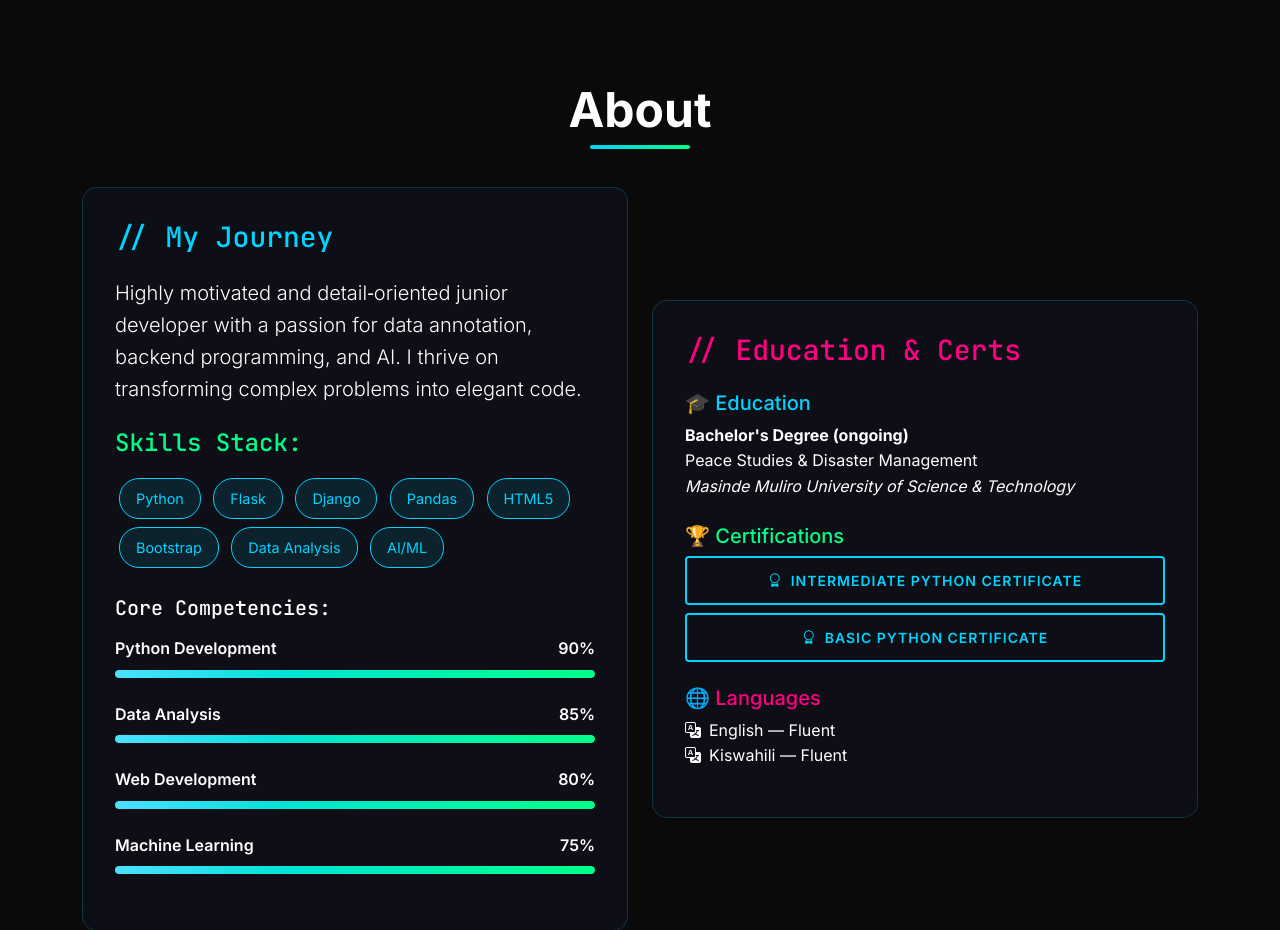
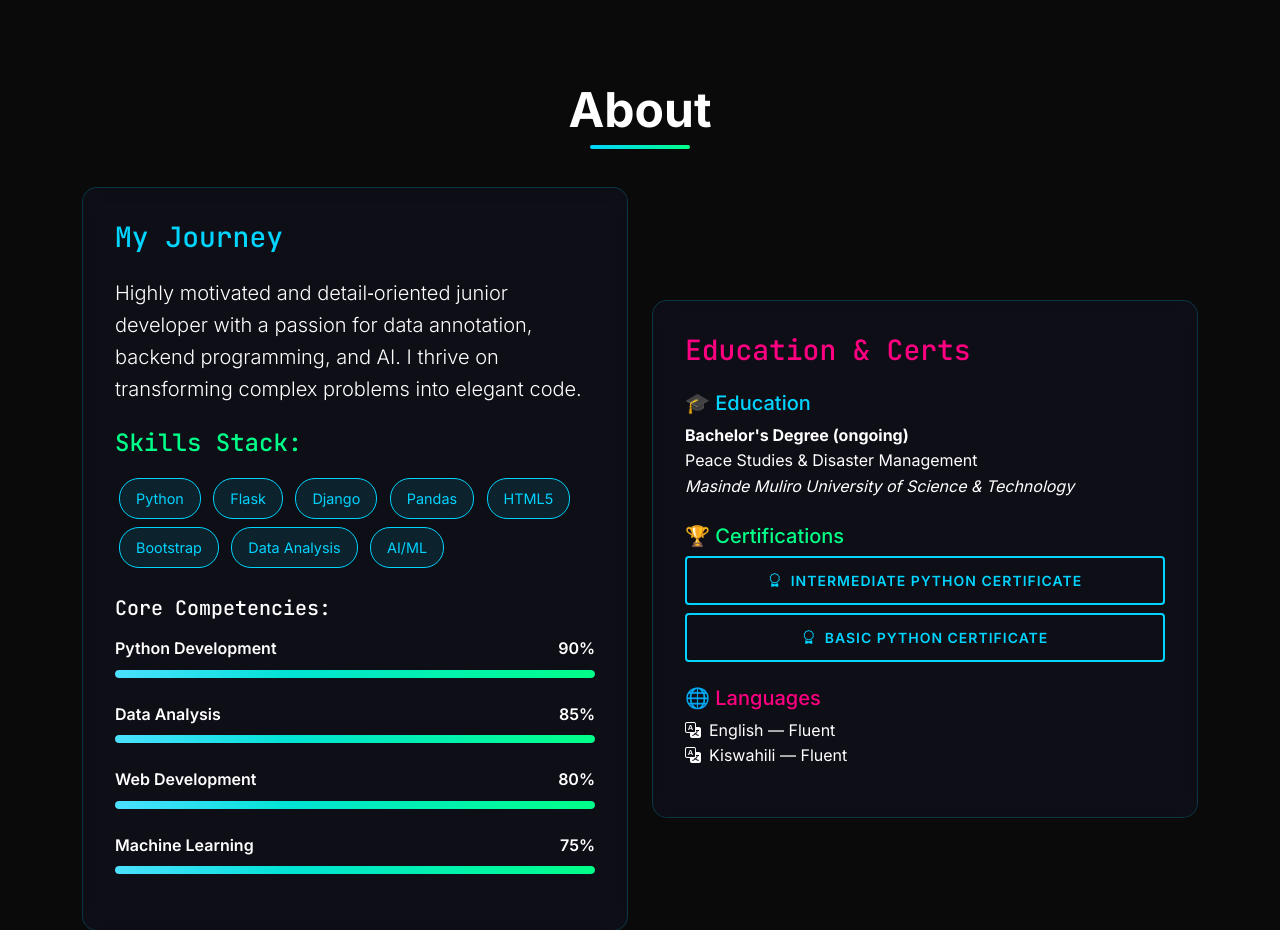
Before and after one commit to ja154/prtfo, a Flask app: page / in a window 1280 px wide. Shown: the part 819-1749 px from the top of the page. Run offline with Flask 3, Linux system fonts and the light colour scheme; some libraries are stand-ins or nearby versions.

Commit message:
index.html

```diff
--- a/templates/index.html
+++ b/templates/index.html
@@ -515,7 +515,7 @@
             <div class="row align-items-center">
                 <div class="col-lg-6 mb-5 mb-lg-0">
                     <div class="tech-card">
-                        <h3 class="code-font mb-4" style="color: var(--primary-neon);">// My Journey</h3>
+                        <h3 class="code-font mb-4" style="color: var(--primary-neon);"> My Journey</h3>
                         <p class="lead mb-4">
                             Highly motivated and detail‑oriented junior developer with a passion for data annotation,
                             backend programming, and AI. I thrive on transforming complex problems into elegant code.
@@ -577,7 +577,7 @@
 
                 <div class="col-lg-6">
                     <div class="tech-card">
-                        <h3 class="code-font mb-4" style="color: var(--secondary-neon);">// Education & Certs</h3>
+                        <h3 class="code-font mb-4" style="color: var(--secondary-neon);">Education & Certs</h3>
 
                         <div class="mb-4">
                             <h5 style="color: var(--primary-neon);">🎓 Education</h5>
@@ -684,8 +684,8 @@
                             <i class="bi bi-server"></i>
                         </div>
                         <div class="p-4">
-                            <h5 class="code-font mb-3">Task Manager API</h5>
-                            <p class="text-muted mb-3">RESTful API built with Flask featuring JWT authentication, CRUD operations, and real-time notifications.</p>
+                            <h5 class="code-font mb-3">Task Manager</h5>
+                            <p class="text-muted mb-3">r.</p>
                             <div class="mb-3">
                                 <span class="tech-badge">Flask</span>
                                 <span class="tech-badge">JWT</span>
```
